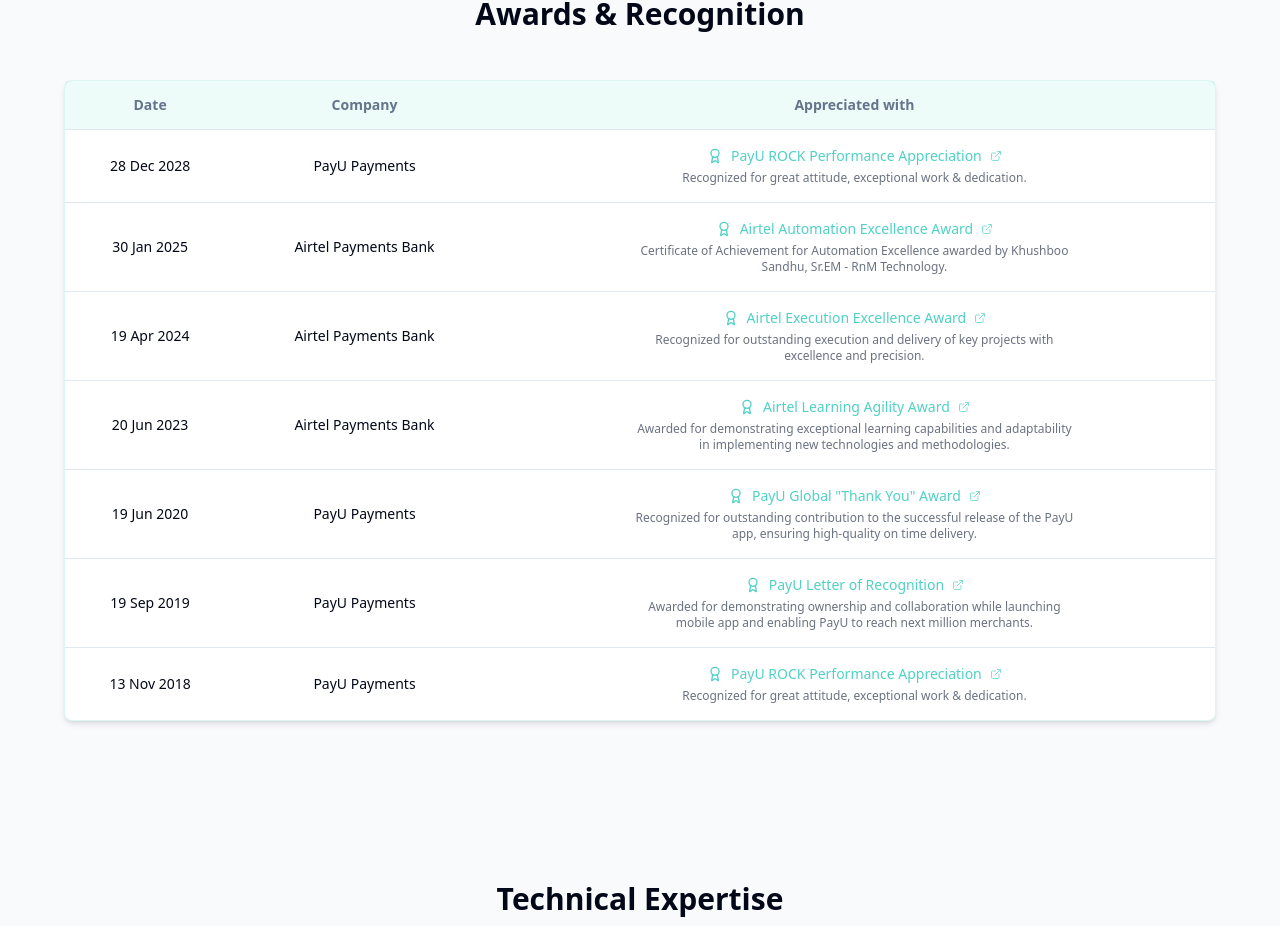
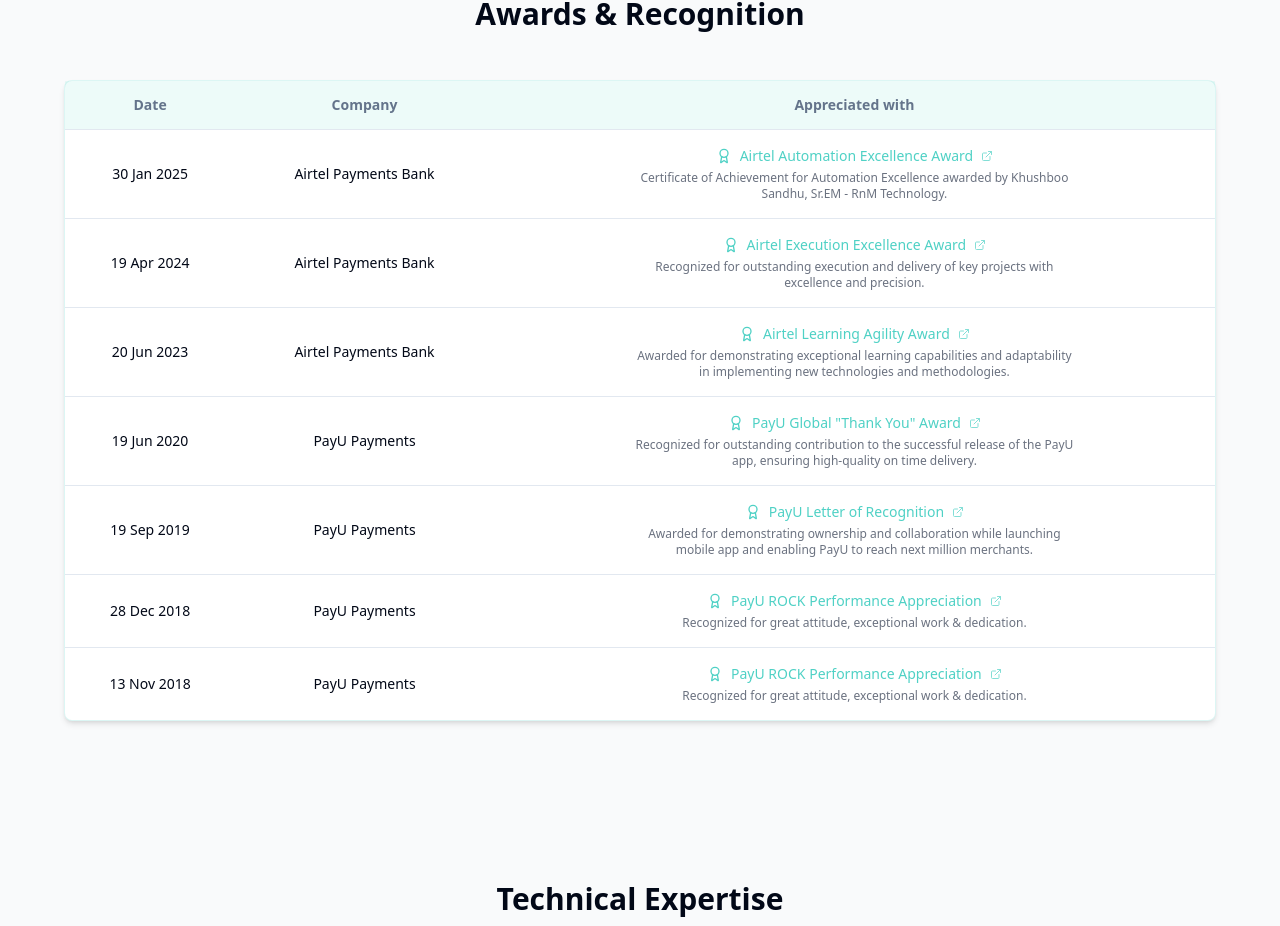
Before and after one commit to manish89arya/manish-arya-portfolio, a React (Vite) app: page / in a window 1280 px wide. Shown: the part 976-1902 px from the top of the page. Built offline with nearby package versions, Linux system fonts and the light colour scheme.

Commit message:
Fix: Awards date and sorting
Corrects the date of an award and sorts awards chronologically.

```diff
--- a/src/components/Awards.tsx
+++ b/src/components/Awards.tsx
@@ -24,8 +24,8 @@ const awards = [
   {
     name: "PayU ROCK Performance Appreciation",
     description: "Recognized for great attitude, exceptional work & dedication.",
-    date: "28 Dec 2028",
-    year: "2028",
+    date: "28 Dec 2018",
+    year: "2018",
     company: "PayU Payments",
     image: "/lovable-uploads/7ab1e67b-dd50-434b-a6e3-3a38af471d6b.png"
   },
```
